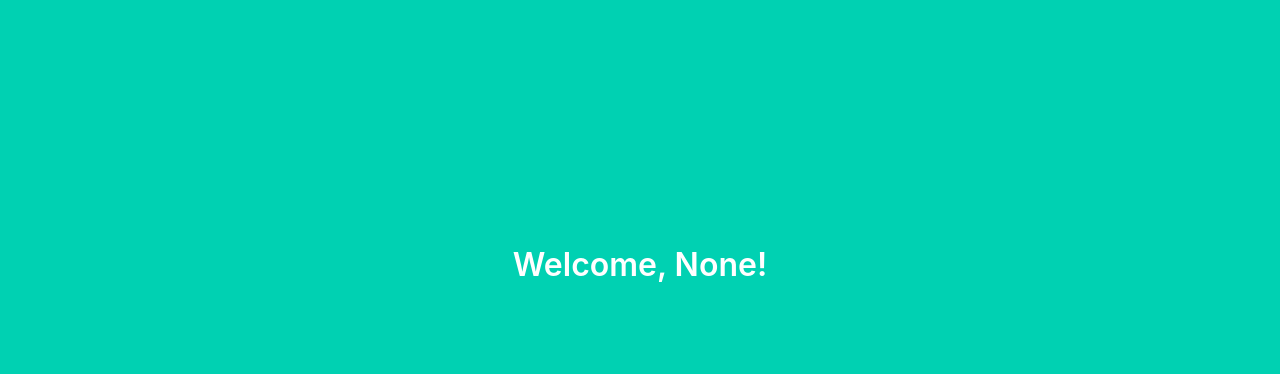
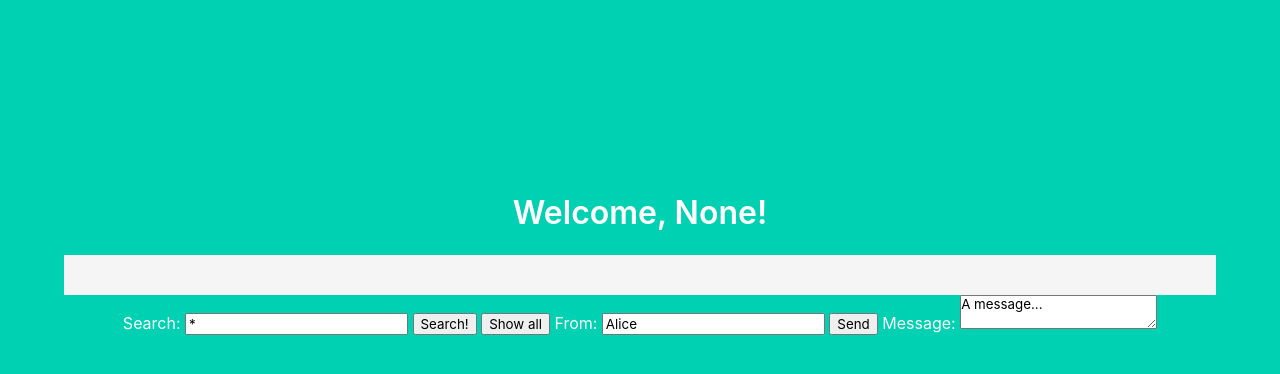
Before and after one commit to henrietterebnor/inf226_oblig2, a Flask app: page /profile in a window 1280 px wide. Shown: the part 161-535 px from the top of the page. Run offline with Flask 2, Linux system fonts and the light colour scheme; a user stored in the database is signed in.

Commit message:
lagt til containers for å displaye meldinger i profile.html! Ser wonky ut, fikser design siden

```diff
--- a/project/templates/profile.html
+++ b/project/templates/profile.html
@@ -4,4 +4,23 @@
 <h1 class="title">
     Welcome, {{ name }}!
 </h1>
+<div id="page">
+    <main>
+        <pre id="output"></pre>
+    </main>
+    <div id="controls">
+        <label for="search">Search:</label>
+        <input type="search" id="search" name="search" enterkeyhint="search" value="*">
+        <button type="button" id="searchBtn">Search!</button>
+        <button type="button" id="allBtn">Show all</button>
+        <label for="sender">From:</label>
+        <input type="text" id="sender" name="sender" value="Alice">
+        <button type="button" id="sendBtn">Send</button>
+        <span></span>
+        <label for="message">Message:</label>
+        <textarea id="message" style="grid-row: span 4;">A message...</textarea>
+    </div>
+    <div id="anchor"></div>
+</div>
+
 {% endblock %}
```
